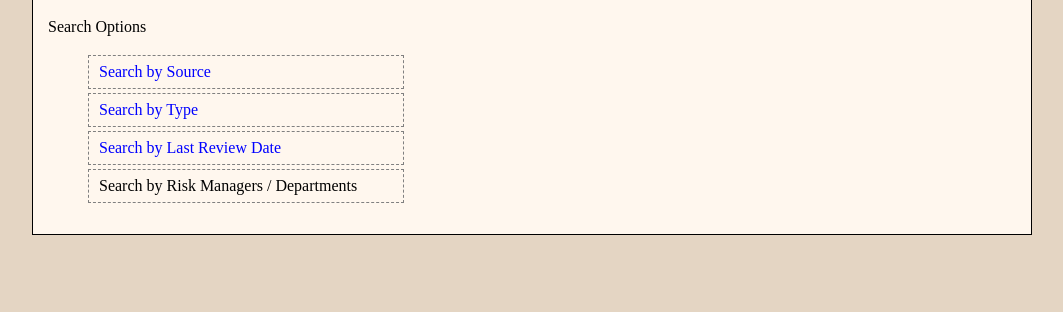
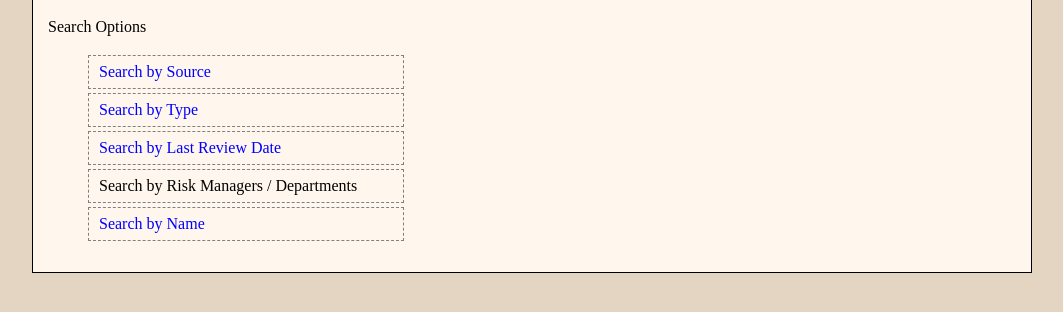
Before and after one commit to quasarj/alpacaerm, a Django app: page /erm/search/ in a window 1280 px wide. Shown: the part 238-550 px from the top of the page, without its empty margins (108-1171 px from the left). Run offline with Django 3.2, Linux system fonts and the light colour scheme; parts of the project's set-up code (start-up, migrations or seed data) failed here and were passed over.

Commit message:
added search by name

```diff
--- a/erm/erm/templates/search.html
+++ b/erm/erm/templates/search.html
@@ -10,6 +10,7 @@
     <li><a href="/erm/search/type/">Search by Type</a></li>
     <li><a href="/erm/search/date/">Search by Last Review Date</a></li>
     <li>Search by Risk Managers / Departments</li>
+    <li><a href="/erm/search/name/">Search by Name</a></li>
 </ul>
 
 {% endblock %}
--- a/erm/erm/templates/search_results.html
+++ b/erm/erm/templates/search_results.html
@@ -4,8 +4,8 @@
 
 {% block content %}
 <h1>Search results</h1>
-<p><a href="/erm/search/">Search again</a></p>
 <p>Results from search {{ method }}:</p>
+<p><a href="/erm/search/{{ search_again }}">Search again</a></p>
 <table class = "prettytable">
     <tr>
         <th>Name</th>
--- a/erm/erm/views.py
+++ b/erm/erm/views.py
@@ -219,6 +219,49 @@ def search_bydate_view(request):
     )
 
 
+def search_byname_view(request):
+
+    error_message = None
+
+    bank = request.user.get_profile().bank
+
+    if request.POST:
+        name_terms = request.POST['namecontains']
+
+        if len(name_terms.strip()) < 1:
+            error_message = "No search terms entered!"
+        else:
+            if " AND " in name_terms:
+                # split on any AND's and strip any remaining whitespace
+                name_contains = [a.strip() for a in name_terms.split(' AND ')]
+
+                risks = BankRisk.objects.filter(bank=bank)
+                for i in name_contains:
+                    risks = risks.filter(
+                            name__contains=i,
+                    )
+            else:
+
+                # split on any OR's and strip any remaining whitespace
+                name_contains = [a.strip() for a in name_terms.split(' OR ')]
+
+                risks = []
+                for i in name_contains:
+                    risks.extend(BankRisk.objects.filter(
+                            bank=bank,
+                            name__contains=i,
+                    ))
+
+            return render_to_response('search_results.html',
+                    { 'risks': risks,
+                      'method': "by Name",
+                      'search_again': "name", },
+            )
+
+    return render_to_response('search_byname.html',
+            { 'error_message': error_message },
+            context_instance=RequestContext(request),
+    )
 
 def add_view(request):
     error_message = None
--- a/erm/ermproj/urls.py
+++ b/erm/ermproj/urls.py
@@ -32,6 +32,7 @@ urlpatterns = patterns('',
     url(r'^erm/search/source/$', 'erm.views.search_bysource_view'),
     url(r'^erm/search/type/$', 'erm.views.search_bytype_view'),
     url(r'^erm/search/date/$', 'erm.views.search_bydate_view'),
+    url(r'^erm/search/name/$', 'erm.views.search_byname_view'),
 
 
 
```
Also changed, not shown: erm/erm/templates/search_byname.html (added, +31 -0 lines).
